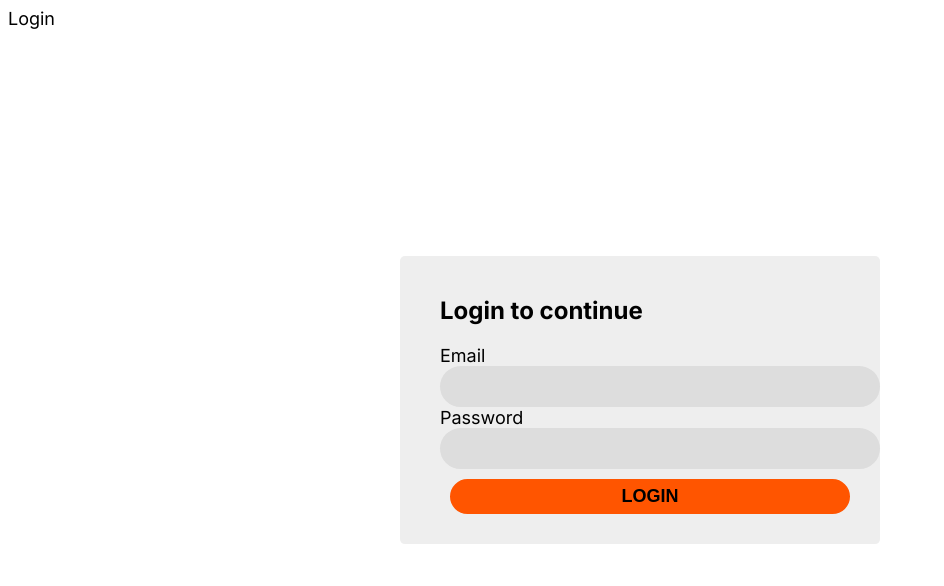
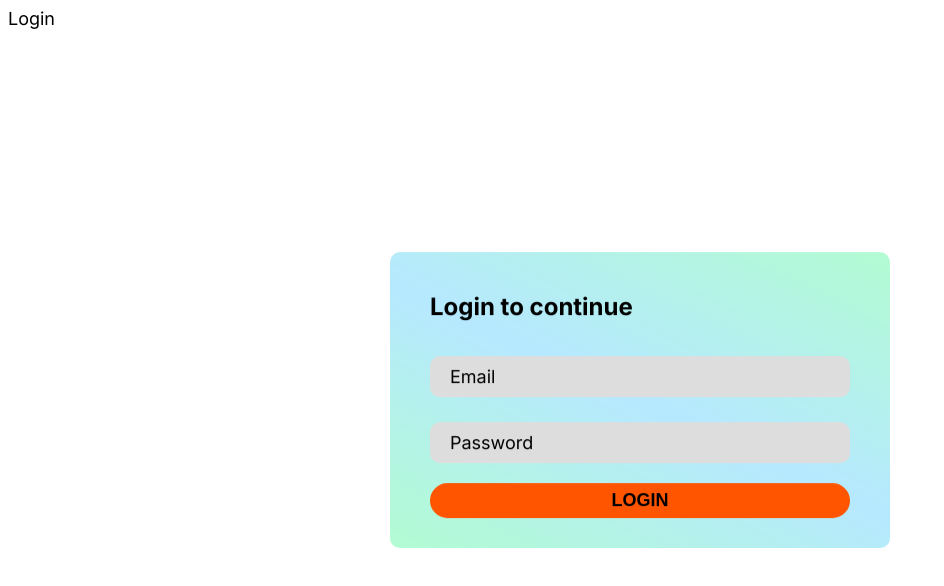
Before and after one commit to Larbi-Fer/events-app, a Next.js app: page /login in a window 1280 px wide. Shown: the top 586 px of the page, without its empty margins (0-944 px from the left). Built offline with nearby package versions, Linux system fonts and the light colour scheme.

Commit message:
ADD some styles

```diff
--- a/components/ui/Input.jsx
+++ b/components/ui/Input.jsx
@@ -1,13 +1,22 @@
-import React from 'react'
+'use client'
 
-const Input = ({ text, round, fullWidth, variant, ...props }) => {
+import { useRef } from "react"
+
+const Input = ({ text, round, fullWidth, variant, onChange, ...props }) => {
     var cls = ''
-    if (round) cls += ' round'
     if (fullWidth) cls += ' fullWidth'
+    const ref = useRef()
+
+    const change = e => {
+        if(e.target.value === '') ref.current.classList.remove('selected')
+        else ref.current.classList.add('selected')
+        onChange(e)
+    }
+
     return (
-        <div>
-            <lable>{text}</lable>
-            <input type="text" {...props} className={'inp ' + cls + ' ' + variant} />
+        <div ref={ref} className={'inp ' + cls + ' ' + variant}>
+            <input type="text" {...props} required onChange={change} id={`id-${props.name}`} />
+            <label for={`id-${props.name}`}>{text}</label>
         </div>
     )
 }
--- a/styles/auth.css
+++ b/styles/auth.css
@@ -1,15 +1,30 @@
 .auth-form {
-    width: 400px;
+    width: 500px;
     position: absolute;
     top: 50%;
     left: 50%;
     transform: translate(-50%, -50%);
 
-    background-color: var(--dark-bg1);
+    background-image: linear-gradient(25deg, #0af67150, #17b8ff50, #0af67150);
     padding: 20px 40px;
-    border-radius: 5px;
+    border-radius: 10px;
+    backdrop-filter: blur(5px);
 }
 
 .auth-form h2 {
     font-size: 24px;
 }
+
+.auth-form button, .auth-form div.inp {
+    margin: 10px 0;
+}
+
+.bg {
+    position: absolute;
+    top: 0;
+    left: 0;
+    width: 100%;
+    height: 100%;
+    /* filter: blur(3px); */
+    /* backdrop-filter: blur(3px); */
+}
--- a/styles/globals.css
+++ b/styles/globals.css
@@ -13,6 +13,7 @@
 * {
     font-size: 18px;
     color: var(--primary-text);
+    box-sizing: border-box;
 }
 
 .fullWidth {
@@ -25,7 +26,6 @@
 
 .btn {
     padding: 5px 30px;
-    margin: 10px;
     background: var(--primary-background);
     border: 2px solid var(--primary-background);
     border-radius: 5px;
@@ -77,25 +77,46 @@
     height: 100%;
 }
 
+.inp {
+    position: relative;
+    width: fit-content;
+    padding-top: 15px;
+}
 
-.inp {
+.inp input {
     padding: 10px 20px;
     border-radius: 10px;
     border: 1px solid #5555;
     outline: none;
+    width: 100%;
     transition: .3s;
 }
 
-.inp:hover, .inp:focus {
+.inp input:hover, .inp input:focus {
     border-color: #000;
 }
 
-.inp.fill {
+.inp label {
+    position: absolute;
+    top: calc(50% + 7px);
+    left: 20px;
+    transform: translateY(-50%);
+    transition: .2s;
+}
+
+.inp input:focus + label, .selected label{
+    /* transform: translateY(-100%); */
+    font-size: 14px;
+    top: 2px;
+    left: 10px;
+}
+
+.inp.fill input {
     border: none;
     background-color: var(--dark-bg3);
 }
 
-.inp.fill:hover, .inp.fill:focus {
+.inp.fill input:hover, .inp.fill input:focus {
     background-color: var(--dark-bg2);
 
 }
@@ -144,7 +165,7 @@
 }
 
 .msg footer {
-    align-content: end;
+    text-align: right;
 }
 
 .sm {
@@ -166,3 +187,7 @@
     max-width: 1500px;
     width: 95%;
 }
+
+.hidden {
+    display: none;
+}
```
Also changed, not shown: components/ui/ErrorComp.jsx (added, +12 -0 lines), components/ui/Message.jsx (+19 -20 lines).
